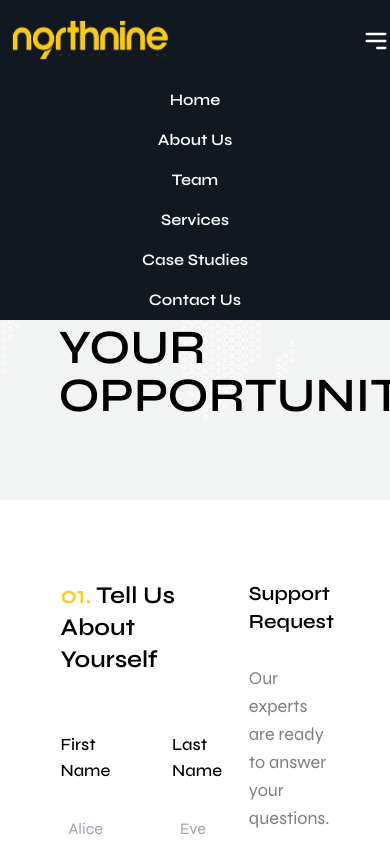
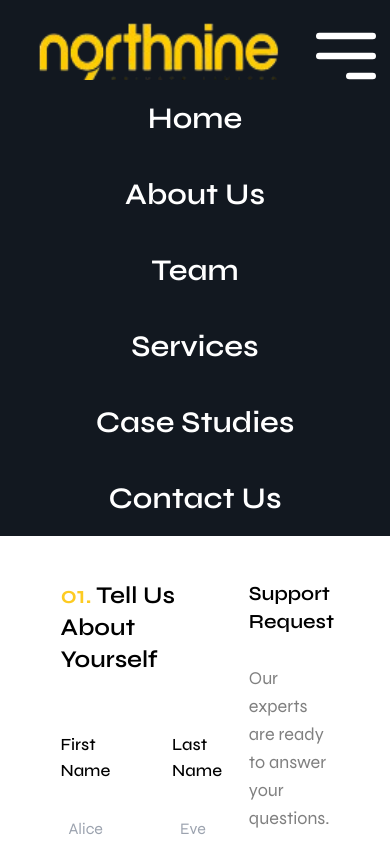
Before and after one commit to Mustajaaab/Northine, a React (Vite) app: page /Contact-Us in a window 390 px wide. Both pictures are taken after a click on the icon 376 px from the left and 41 px from the top of the page. Shown: the top 844 px of the page. Built offline with nearby package versions, Linux system fonts and the light colour scheme; a web font is replaced by a local one.

Commit message:
navbar responsive

```diff
--- a/src/components/navbar/index.jsx
+++ b/src/components/navbar/index.jsx
@@ -16,15 +16,15 @@ function Navbar() {
     };
 
     return (
-        <div className="w-full mx-auto items-center h-[80px] fixed bg-[#121820] z-50">
+        <div className="w-full mx-auto items-center h-[110px] lg:h-[80px] fixed bg-[#121820] z-50">
             <div className="container mx-auto flex items-center justify-between mt-4">
-                <img src={Northnine} alt="Northnine Logo" className="w-[186px] h-[50px]" />
+                <img src={Northnine} alt="Northnine Logo" className="lg:w-[186px] lg:h-[50px] md:w-[200px] md:h-[60px] w-[286px] h-[80px] ml-5" />
 
                 {/* Hamburger Icon for Small Screens */}
                 <div className="lg:hidden">
                     <svg
                         onClick={toggleMenu}
-                        className="w-7 h-7 text-white cursor-pointer"
+                        className="w-20 h-20 md:w-14 md:h-14 text-white cursor-pointer mr-5"
                         fill="currentColor"
                         viewBox="0 0 24 24"
                         xmlns="http://www.w3.org/2000/svg"
@@ -47,37 +47,37 @@ function Navbar() {
                 >
                     <Link
                         to="/home"
-                        className={`${getActiveClass('/home')} block font-syne font-semibold hover:text-yellow py-2 lg:py-0`}
+                        className={`${getActiveClass('/home')} block font-syne lg:text-base text-3xl font-semibold hover:text-yellow py-5 lg:py-0`}
                     >
                         Home
                     </Link>
                     <Link
                         to="/about"
-                        className={`${getActiveClass('/about')} block font-syne font-semibold hover:text-yellow py-2 lg:py-0`}
+                        className={`${getActiveClass('/about')} block font-syne lg:text-base text-3xl font-semibold hover:text-yellow py-5 lg:py-0`}
                     >
                         About Us
                     </Link>
                     <Link
                         to="/team"
-                        className={`${getActiveClass('/team')} block font-syne font-semibold hover:text-yellow py-2 lg:py-0`}
+                        className={`${getActiveClass('/team')} block font-syne lg:text-base text-3xl font-semibold hover:text-yellow py-5 lg:py-0`}
                     >
                         Team
                     </Link>
                     <Link
                         to="/services"
-                        className={`${getActiveClass('/services')} block font-syne font-semibold hover:text-yellow py-2 lg:py-0`}
+                        className={`${getActiveClass('/services')} block font-syne lg:text-base text-3xl font-semibold hover:text-yellow py-5 lg:py-0`}
                     >
                         Services
                     </Link>
                     <Link
                         to="/case-studies"
-                        className={`${getActiveClass('/case-studies')} block font-syne font-semibold hover:text-yellow py-2 lg:py-0`}
+                        className={`${getActiveClass('/case-studies')} block font-syne lg:text-base text-3xl font-semibold hover:text-yellow py-5 lg:py-0`}
                     >
                         Case Studies
                     </Link>
                     <Link
                         to="/contact-us"
-                        className={`${getActiveClass('/contact-us')} block font-syne font-semibold hover:text-yellow py-2 lg:py-0`}
+                        className={`${getActiveClass('/contact-us')} block font-syne lg:text-base text-3xl font-semibold hover:text-yellow py-5 lg:py-0`}
                     >
                         Contact Us
                     </Link>
--- a/src/pages/Contact-Us.jsx
+++ b/src/pages/Contact-Us.jsx
@@ -299,7 +299,7 @@ function Contact() {
                                 size={20}
                                 className="text-gray-600 hover:text-yellow-500 ease-in-out duration-75"
                             />
-                            <span className="hover:text-yellow-500 ease-in-out duration-75">
+                            <span className="hover:text-yellow ease-in-out duration-75">
                                 Attach your file
                             </span>
                             <input
```
